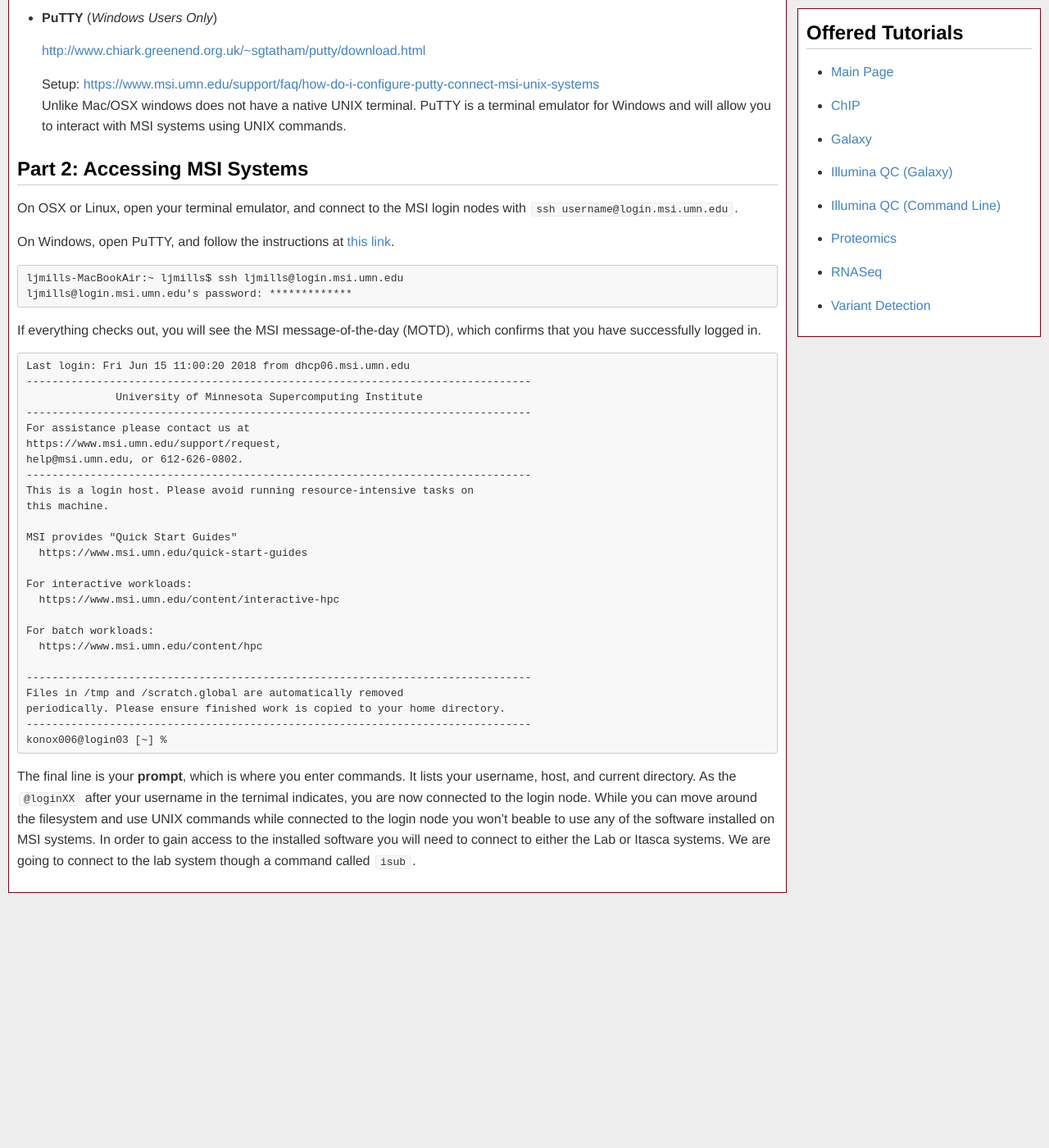
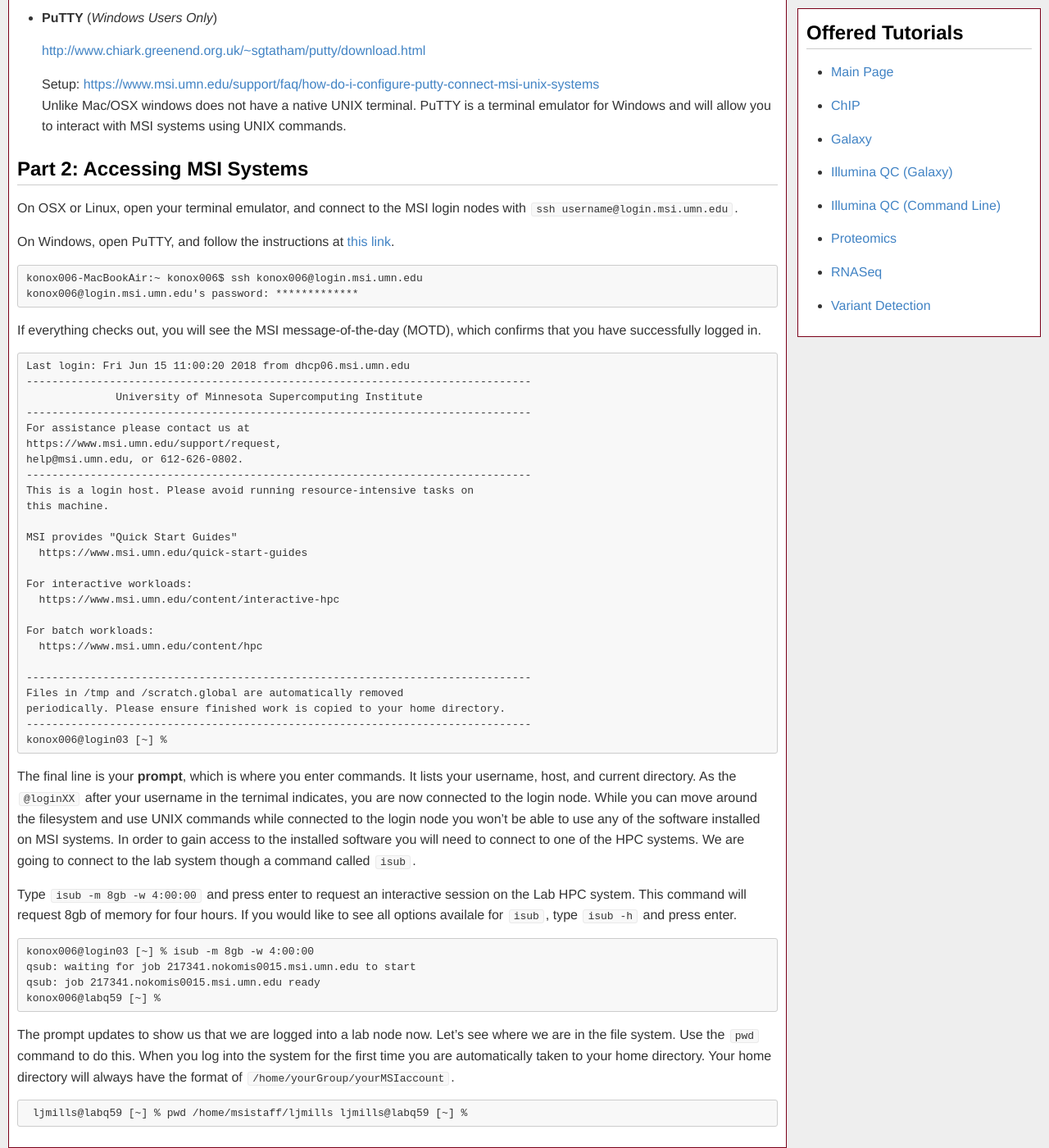
Before and after one commit to msi-ris/Tutorials, a Jekyll site: the page built from illumina_qc_cmd.md, in a window 1280 px wide and 1400 px high, scrolled down 2099 px. Shown: the whole window at 82% size. Built offline with Jekyll 4.4.1, drawn with Linux system fonts in a browser that asks for light colours; before the commit the page ends 3188 px from its top, so only the background shows below that.

Commit message:
Update illumina

````diff
--- a/illumina_qc_cmd.md
+++ b/illumina_qc_cmd.md
@@ -117,8 +117,8 @@ On Windows, open PuTTY, and follow the instructions at
 [this link](https://www.msi.umn.edu/support/faq/how-do-i-configure-putty-connect-msi-unix-systems).
 
 ```
-ljmills-MacBookAir:~ ljmills$ ssh ljmills@login.msi.umn.edu
-ljmills@login.msi.umn.edu's password: *************
+konox006-MacBookAir:~ konox006$ ssh konox006@login.msi.umn.edu
+konox006@login.msi.umn.edu's password: *************
 ```
 
 If everything checks out, you will see the MSI message-of-the-day (MOTD), which
@@ -156,7 +156,29 @@ The final line is your **prompt**, which is where you enter commands. It lists
 your username, host, and current directory. As the `@loginXX` after your
 username in the ternimal indicates, you are now connected to the login node.
 While you can move around the filesystem and use UNIX commands while connected
-to the login node you won’t beable to use any of the software installed on MSI
+to the login node you won't be able to use any of the software installed on MSI
 systems. In order to gain access to the installed software you will need to
-connect to either the Lab or Itasca systems. We are going to connect to the lab
-system though a command called `isub`.
+connect to one of the HPC systems. We are going to connect to the lab system
+though a command called `isub`.
+
+Type `isub -m 8gb -w 4:00:00` and press enter to request an interactive session
+on the Lab HPC system. This command will request 8gb of memory for four hours.
+If you would like to see all options availale for `isub`, type `isub -h` and
+press enter.
+
+```
+konox006@login03 [~] % isub -m 8gb -w 4:00:00
+qsub: waiting for job 217341.nokomis0015.msi.umn.edu to start
+qsub: job 217341.nokomis0015.msi.umn.edu ready
+konox006@labq59 [~] %
+```
+
+The prompt updates to show us that we are logged into a lab node now. Let's see
+where we are in the file system. Use the `pwd` command to do this. When you log
+into the system for the first time you are automatically taken to your home
+directory. Your home directory will always have the format of
+`/home/yourGroup/yourMSIaccount`.
+
+```
+ ljmills@labq59 [~] % pwd /home/msistaff/ljmills ljmills@labq59 [~] %
+```
````
